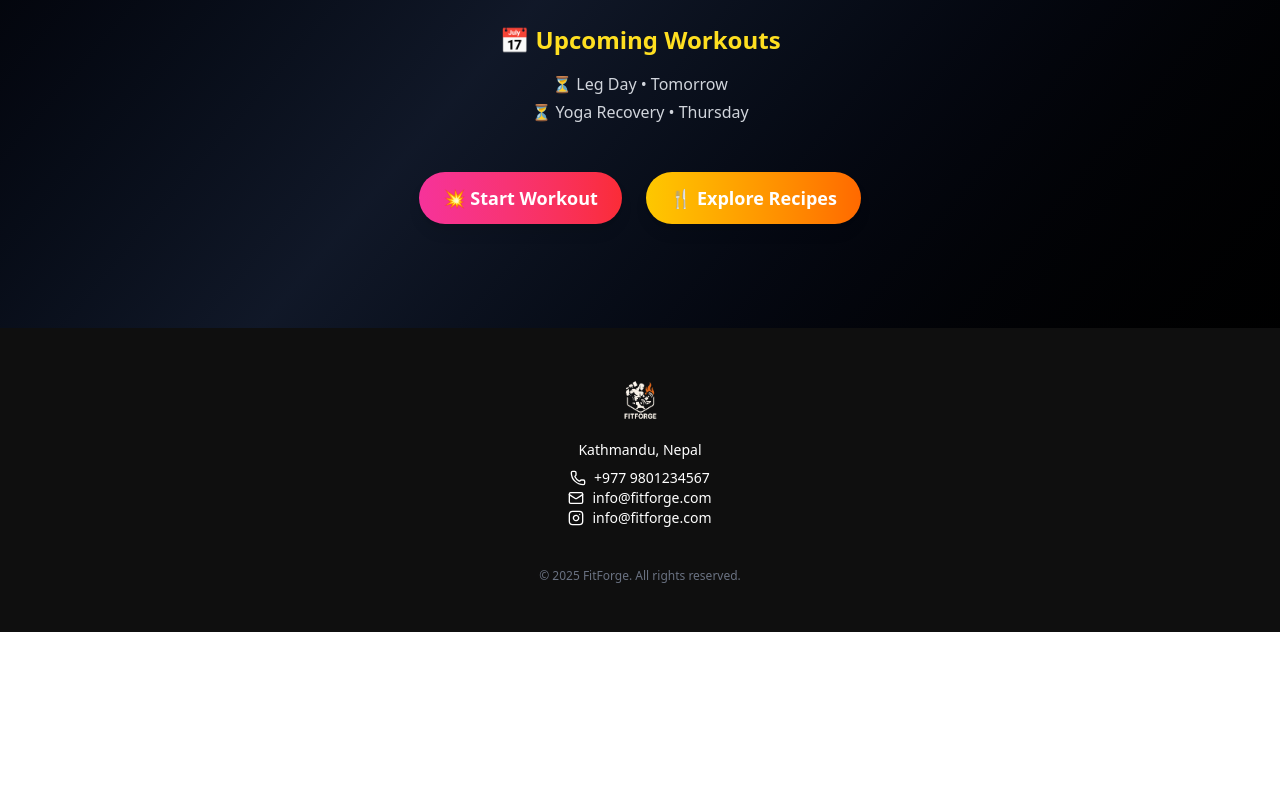
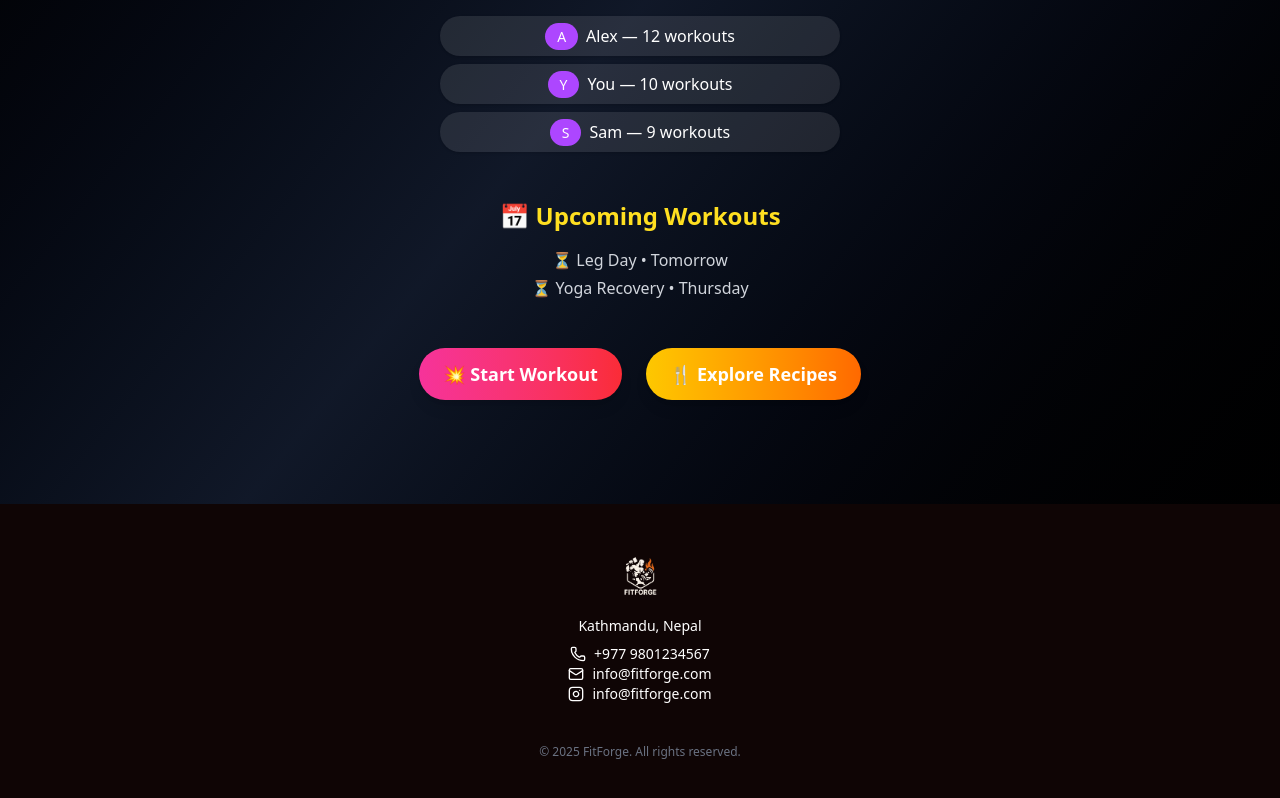
Before and after one commit to anwrat/Fitness-Website, a React (Vite) app in the folder frontend/: page /dashboard in a window 1280 px wide. Shown: the part 872-1670 px from the top of the page. Before the commit the page ends 1504 px from the top, so only its background shows below. Built offline with nearby package versions, Linux system fonts and the light colour scheme.

Commit message:
Changes in card layouts

```diff
--- a/frontend/src/components/Footer.jsx
+++ b/frontend/src/components/Footer.jsx
@@ -3,7 +3,7 @@ import logo from "../assets/mainlogo.png";
 
 const Footer = () => {
   return (
-    <footer className="bg-[#0f0f0f] text-white py-12 px-6 mt-20">
+    <footer className="bg-[#0F0505] text-white py-12 px-6 mt-20">
       <div className="max-w-7xl mx-auto md:grid-cols-2 gap-8 justify-items-center">
         {/* Logo and Contact (Center) */}
         <img src={logo} alt="FitForge Logo" className="h-12 mb-4" />
--- a/frontend/src/pages/User/Dashboard.jsx
+++ b/frontend/src/pages/User/Dashboard.jsx
@@ -55,7 +55,7 @@ function Dashboard() {
   return (
     <div className="bg-gradient-to-br from-black via-gray-900 to-black min-h-screen text-white">
       <UserNav />
-      <div className="p-6 max-w-7xl mx-auto">
+      <div className="p-6 max-w-7xl mx-auto mt-20 pt-30 px-10">
         <motion.h1
           className="text-5xl font-extrabold mb-6 text-center bg-gradient-to-r from-red-500 via-pink-500 to-yellow-500 bg-clip-text text-transparent"
           initial={{ opacity: 0, y: -30 }}
--- a/frontend/src/pages/User/Exercises.jsx
+++ b/frontend/src/pages/User/Exercises.jsx
@@ -29,7 +29,7 @@ function Exercises() {
   };
 
   return (
-    <div className="w-screen min-h-screen flex flex-col bg-[#0F0505]">
+    <div className="w-screen min-h-screen flex flex-col bg-gradient-to-br from-black via-gray-900 to-black">
       <UserNav />
       <div className="flex-grow mt-20 pt-30 px-10">
         <h2 className="text-3xl font-bold text-center mb-8 text-white">Explore Exercises</h2>
@@ -38,7 +38,7 @@ function Exercises() {
             exercises.map((exercise) => (
               <div
                 key={exercise.id}
-                className="rounded-xl overflow-hidden shadow-lg bg-[#1a1a1a] cursor-pointer transform transition duration-300 hover:scale-105"
+                className="rounded-xl overflow-hidden shadow-lg bg-[#1a1a1a] cursor-pointer hover:shadow-red-500/50 transform transition hover:-translate-y-1 hover:scale-105"
                 onClick={() => handleCardClick(exercise)}
               >
                 <div className="relative">
--- a/frontend/src/pages/User/Recipes.jsx
+++ b/frontend/src/pages/User/Recipes.jsx
@@ -29,7 +29,7 @@ function Recipes() {
   };
 
   return (
-    <div className="w-screen min-h-screen flex flex-col bg-[#0F0505]">
+    <div className="w-screen min-h-screen flex flex-col bg-gradient-to-br from-black via-gray-900 to-black">
       <UserNav />
       <div className="flex-grow mt-20 pt-30 px-10">
         <h2 className="text-3xl font-bold text-center mb-8 text-white">Explore Recipes</h2>
@@ -38,7 +38,7 @@ function Recipes() {
             recipes.map((recipe) => (
               <div
                 key={recipe.id}
-                className="rounded-xl overflow-hidden shadow-lg bg-[#1a1a1a] cursor-pointer transform transition duration-300 hover:scale-105"
+                className="rounded-xl overflow-hidden shadow-lg bg-[#1a1a1a] cursor-pointer hover:shadow-red-500/50 transform transition hover:-translate-y-1 hover:scale-105"
                 onClick={() => handleCardClick(recipe)}
               >
                 <div className="relative">
--- a/frontend/src/pages/User/Tools.jsx
+++ b/frontend/src/pages/User/Tools.jsx
@@ -50,7 +50,7 @@ const Tools = () => {
   ];
 
   return (
-    <div className="w-screen min-h-screen bg-[#0F0505]">
+    <div className="w-screen min-h-screen bg-gradient-to-br from-black via-gray-900 to-black">
       <UserNav />
       <div className="mt-20 pt-30 px-10 text-white">
         <h2 className="text-4xl font-bold text-center mb-10">Tools</h2>
```
Also changed, not shown: 2 other files (tests, documents, lock files or other folders).
